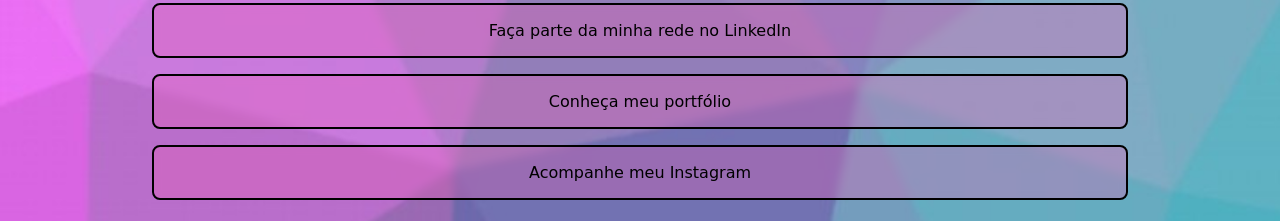
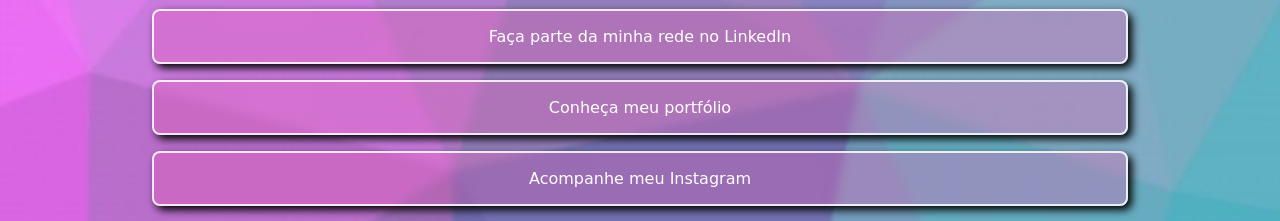
Before and after one commit to amandagpf/RocketSeat, a plain HTML site: page index.html in a window 1280 px wide. Shown: the part 285-506 px from the top of the page. Drawn offline with nearby package versions, Linux system fonts and the light colour scheme; a web font is replaced by a local one.

Commit message:
Atualizações de Style

```diff
--- a/index.html
+++ b/index.html
@@ -1,5 +1,5 @@
 <!DOCTYPE html>
-<html lang="pt-br" class="light">
+<html lang="pt-br" class="">
 <head>
     <link rel="preconnect" href="https://fonts.googleapis.com">
     <link rel="preconnect" href="https://fonts.gstatic.com" crossorigin>
--- a/style.css
+++ b/style.css
@@ -6,15 +6,16 @@
 
 :root{
     --bg--url: url(./imagens/background.png);
-    --text--color: rgb(0, 0, 0);
-    --border--list: 2px solid black;
-    --border--hover: 3.5px solid black;
+    --text--color: white;
+    --border--list: 2px solid #ffffffd5;
+    --border--hover: 3.5px solid #ffffffd5;
     --bg--list: rgba(236, 97, 183, 0.322);
-    --bg--hover: #f7daed;
+    --bg--hover: #ff009dc0;
     --text--shadow: 2px 2px 5px #ff009dc0;
-    --bg--icons: #f7daed;
+    --bg--icons: #ff009dc0;
     --switch-bg-url: url(./assets/sun.svg);
     --bg-span-hover: rgba(236, 97, 183, 0.322);
+    --box--shadow:4px 4px 8px rgb(0, 0, 0);
 }
 
 .dark{
@@ -22,12 +23,13 @@
     --text--color: white;
     --border--list: 2px solid #ffffffd5;
     --border--hover: 3.5px solid #ffffffd5;
-    --bg--list: #a72073c0;
-    --bg--hover: #ff009dc0;
-    --text--shadow: 2px 2px 5px white;
-    --bg--icons: #ff009dc0;
+    --bg--list: #242323c0;
+    --bg--hover: rgba(236, 97, 183, 0.322);
+    --text--shadow: 2px 2px 5px rgb(0, 0, 0);
+    --bg--icons: rgba(236, 97, 183, 0.322);
     --switch-bg-url: url(./assets/moon-stars.svg);
-    --bg-span-hover: #a72073c0;;
+    --bg-span-hover: #242323c0;
+    --box--shadow: 4px 4px 8px rgb(0, 0, 0);
 }
 
 body{
@@ -62,7 +64,7 @@ body *{
     position: relative;
     width: 64px;
     margin: 4px auto;
-    margin-bottom: 10px;
+    margin-bottom: 16px;
 }
 
 #switch button{
@@ -112,7 +114,7 @@ ul li a{
     background: var(--bg--list);
     border: var(--border--list);
     border-radius: 8px;
-
+    box-shadow: var(--box--shadow);
 
     backdrop-filter: blur(4px);
     -webkit-backdrop-filter: blur(4px);
```
Also changed, not shown: imagens/backgrounddark.png.
